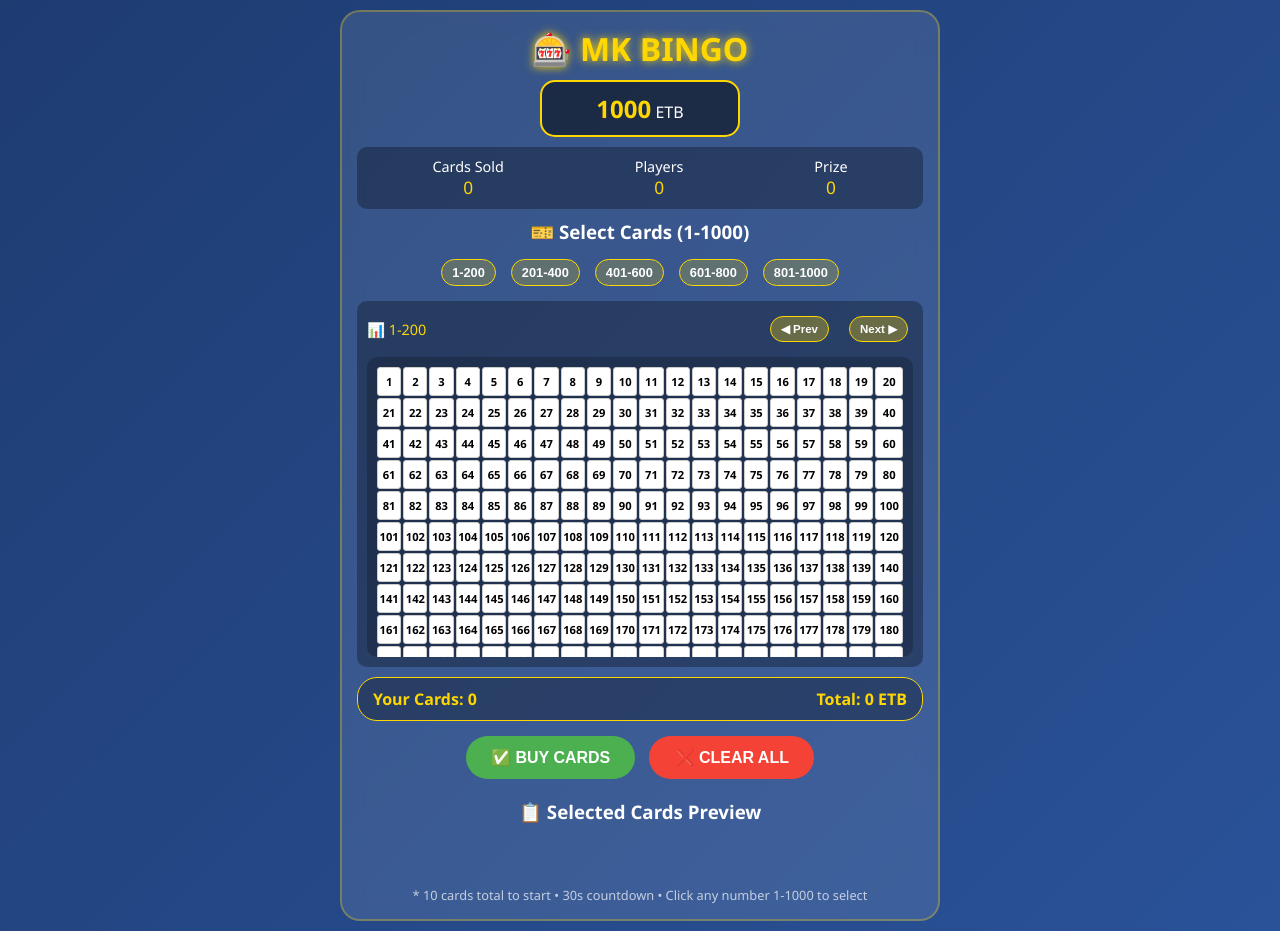
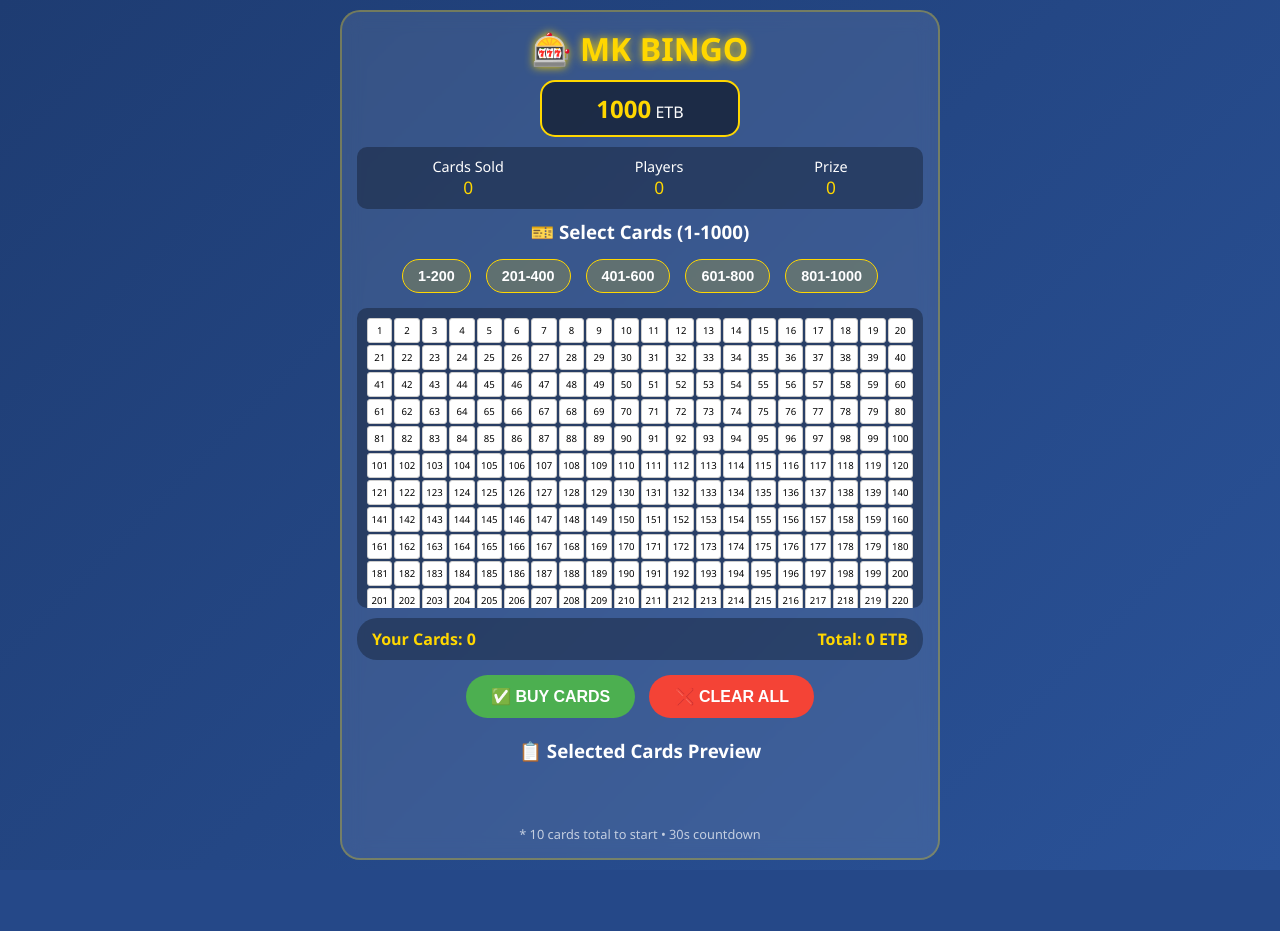
Before and after one commit to suedawel900-collab/Testbingo, a Flask app: page / in a window 1280 px wide. After the commit the page ends 870 px from the top, so only its background shows below. Run offline with Flask 3, Linux system fonts and the light colour scheme.

Commit message:
Update index.html

```diff
--- a/templates/index.html
+++ b/templates/index.html
@@ -3,7 +3,7 @@
 <head>
     <meta charset="UTF-8">
     <meta name="viewport" content="width=device-width, initial-scale=1.0, maximum-scale=1.0, user-scalable=no">
-    <title>MK BINGO - 1000 Cards</title>
+    <title>MK BINGO - Game</title>
     <style>
         * {
             box-sizing: border-box;
@@ -74,79 +74,55 @@
             color: gold;
         }
 
-        /* ===== CARD SELECTION GRID - 1000 CARDS ===== */
-        .selection-container {
+        /* Range Selector */
+        .range-selector {
+            display: flex;
+            gap: 5px;
+            margin: 10px 0;
+            flex-wrap: wrap;
+            justify-content: center;
+        }
+
+        .range-btn {
+            padding: 8px 15px;
+            font-size: 0.9em;
+            background: rgba(255,215,0,0.2);
+            border: 1px solid gold;
+            border-radius: 20px;
+            color: white;
+            cursor: pointer;
+        }
+
+        .range-btn:hover {
+            background: gold;
+            color: black;
+        }
+
+        /* Card Grid */
+        .grid-container {
             background: rgba(0,0,0,0.3);
             border-radius: 10px;
             padding: 10px;
             margin: 10px 0;
-        }
-
-        .grid-header {
-            display: flex;
-            justify-content: space-between;
-            align-items: center;
-            margin-bottom: 10px;
-            font-size: 0.9em;
-            color: gold;
-        }
-
-        .grid-controls {
-            display: flex;
-            gap: 10px;
-        }
-
-        .grid-controls button {
-            padding: 5px 10px;
-            font-size: 0.8em;
-            background: rgba(255,215,0,0.3);
-            border: 1px solid gold;
+            max-height: 300px;
+            overflow-y: auto;
         }
 
         #grid {
             display: grid;
-            grid-template-columns: repeat(20, 1fr); /* 20 columns for 1000 cards (20x50) */
+            grid-template-columns: repeat(20, 1fr);
             gap: 2px;
-            max-height: 300px;
-            overflow-y: auto;
-            padding: 10px;
-            background: rgba(0,0,0,0.2);
-            border-radius: 10px;
-            scrollbar-width: thin;
-            scrollbar-color: gold #333;
-        }
-
-        #grid::-webkit-scrollbar {
-            width: 8px;
-        }
-
-        #grid::-webkit-scrollbar-track {
-            background: #333;
-            border-radius: 4px;
-        }
-
-        #grid::-webkit-scrollbar-thumb {
-            background: gold;
-            border-radius: 4px;
         }
 
         .box {
             background: white;
             color: black;
-            padding: 6px 0;
+            padding: 5px 0;
             border-radius: 3px;
-            font-size: 0.7em;
+            font-size: 0.6em;
             text-align: center;
             cursor: pointer;
-            transition: all 0.2s;
             border: 1px solid #ccc;
-            font-weight: bold;
-        }
-
-        .box:hover {
-            background: gold;
-            transform: scale(1.1);
-            z-index: 10;
         }
 
         .box.selected {
@@ -164,7 +140,6 @@
             border-radius: 20px;
             margin: 10px 0;
             font-size: 1em;
-            border: 1px solid gold;
         }
 
         .summary-bar span {
@@ -381,29 +333,6 @@
             font-size: 0.8em;
             color: rgba(255,255,255,0.7);
             margin-top: 10px;
-        }
-
-        /* Range Selector */
-        .range-selector {
-            display: flex;
-            gap: 5px;
-            margin: 10px 0;
-            flex-wrap: wrap;
-            justify-content: center;
-        }
-
-        .range-btn {
-            padding: 5px 10px;
-            font-size: 0.8em;
-            background: rgba(255,215,0,0.2);
-            border: 1px solid gold;
-            border-radius: 15px;
-            color: white;
-        }
-
-        .range-btn.active {
-            background: gold;
-            color: black;
         }
     </style>
 </head>
@@ -436,18 +365,11 @@
         <div id="selectPage">
             <h3 style="text-align: center;">🎫 Select Cards (1-1000)</h3>
 
-            <!-- Range selector for easy navigation -->
+            <!-- Range Selector -->
             <div class="range-selector" id="rangeSelector"></div>
 
-            <!-- Card Grid - 1000 Cards -->
-            <div class="selection-container">
-                <div class="grid-header">
-                    <span>📊 <span id="visibleRange">1-200</span></span>
-                    <div class="grid-controls">
-                        <button onclick="scrollGrid(-200)">◀ Prev</button>
-                        <button onclick="scrollGrid(200)">Next ▶</button>
-                    </div>
-                </div>
+            <!-- Card Grid -->
+            <div class="grid-container">
                 <div id="grid"></div>
             </div>
 
@@ -526,11 +445,6 @@
             cardPrice: 10,
             minCardsToStart: 10
         };
-        let sessionInfo = {
-            totalCardsSold: 0,
-            totalPlayers: 0,
-            prizePool: 0
-        };
 
         let gameTimer = null;
         let callInterval = null;
@@ -545,8 +459,7 @@
         window.onload = function() {
             createNumberGrid();
             createRangeSelector();
-            checkGameSession();
-            setInterval(checkGameSession, 5000);
+            updateSummary();
         };
 
         // ==================== CREATE RANGE SELECTOR ====================
@@ -567,12 +480,6 @@
                 btn.onclick = () => scrollToRange(range.start);
                 selector.appendChild(btn);
             });
-        }
-
-        // ==================== SCROLL GRID ====================
-        function scrollGrid(offset) {
-            let grid = document.getElementById("grid");
-            grid.scrollTop += offset;
         }
 
         function scrollToRange(start) {
@@ -678,11 +585,11 @@
 
             let count = 0;
             for (let cardNum in selectedCards) {
-                if (count++ >= 5) break; // Show up to 5 previews
+                if (count++ >= 5) break;
 
                 let card = selectedCards[cardNum];
                 let div = document.createElement("div");
-                div.className = "previewCard";
+                div.className = "preview-card";
 
                 let title = document.createElement("h4");
                 title.innerText = `Card #${cardNum}`;
@@ -721,21 +628,6 @@
             document.getElementById("totalPrice").innerText = total;
         }
 
-        // ==================== CHECK GAME SESSION ====================
-        async function checkGameSession() {
-            try {
-                let response = await fetch(`${API_URL}/api/game/session`);
-                let data = await response.json();
-                if (data.success) {
-                    document.getElementById('totalCardsSold').innerText = data.total_cards_sold;
-                    document.getElementById('totalPlayers').innerText = data.total_players;
-                    document.getElementById('prizePool').innerText = data.prize_pool;
-                }
-            } catch (e) {
-                console.log('Session check failed');
-            }
-        }
-
         // ==================== CONFIRM CARDS ====================
         async function confirmCards() {
             let count = Object.keys(selectedCards).length;
@@ -756,42 +648,18 @@
                 return;
             }
 
-            try {
-                let response = await fetch(`${API_URL}/api/game/purchase`, {
-                    method: 'POST',
-                    headers: {'Content-Type': 'application/json'},
-                    body: JSON.stringify({
-                        user_id: userId,
-                        cards_bought: count,
-                        total_paid: total
-                    })
-                });
+            // Update balance
+            playerBalance -= total;
+            document.getElementById("playerBalance").innerText = playerBalance;
 
-                let data = await response.json();
+            // Save cards for game
+            currentGameCards = { ...selectedCards };
 
-                if (data.success) {
-                    playerBalance = data.new_balance;
-                    document.getElementById("playerBalance").innerText = playerBalance;
+            alert(`✅ ${count} cards purchased!`);
 
-                    // Save cards for game
-                    currentGameCards = { ...selectedCards };
-
-                    alert(`✅ ${count} cards purchased!`);
-
-                    // Clear selection
-                    selectedCards = {};
-                    document.querySelectorAll(".box").forEach(b => b.classList.remove("selected"));
-                    updatePreview();
-                    updateSummary();
-
-                    // Show countdown if game is ready
-                    if (data.game_ready) {
-                        showCountdownPage();
-                    }
-                }
-            } catch (error) {
-                alert('Error processing purchase');
-            }
+            // Show game page immediately for testing
+            // In production, you'd wait for 10 total cards
+            showGamePage();
         }
 
         // ==================== CANCEL SELECTION ====================
@@ -806,44 +674,13 @@
             }
         }
 
-        // ==================== SHOW COUNTDOWN ====================
-        function showCountdownPage() {
+        // ==================== SHOW GAME PAGE ====================
+        function showGamePage() {
             document.getElementById("selectPage").style.display = "none";
-            document.getElementById("countdownPage").style.display = "block";
+            document.getElementById("countdownPage").style.display = "none";
+            document.getElementById("gamePage").style.display = "block";
 
-            document.getElementById('finalCardsSold').innerText = sessionInfo.totalCardsSold;
-            document.getElementById('finalPlayers').innerText = sessionInfo.totalPlayers;
-
-            startCountdown();
-        }
-
-        // ==================== START COUNTDOWN ====================
-        function startCountdown() {
-            countdownValue = 30;
-            document.getElementById('countdownNumber').innerText = countdownValue;
-
-            countdownInterval = setInterval(() => {
-                countdownValue--;
-                document.getElementById('countdownNumber').innerText = countdownValue;
-
-                if (countdownValue <= 10) {
-                    document.getElementById('countdownNumber').style.animation = 'pulse 0.5s infinite';
-                }
-
-                if (countdownValue <= 0) {
-                    clearInterval(countdownInterval);
-                    startGame();
-                }
-            }, 1000);
-        }
-
-        // ==================== START GAME ====================
-        function startGame() {
             gameStarted = true;
-
-            document.getElementById('countdownPage').style.display = 'none';
-            document.getElementById('gamePage').style.display = 'block';
-
             gameSettings.isGameActive = true;
 
             startTimer();
@@ -919,6 +755,7 @@
             gameSettings.isGameActive = false;
             gameSettings.calledNumbers = [];
             gameSettings.winners = [];
+            document.getElementById('numbersList').innerHTML = '';
         }
 
         // ==================== START NUMBER CALLS ====================
@@ -975,14 +812,8 @@
                 bingoButtonEnabled = false;
                 gameSettings.isGameActive = false;
                 clearInterval(callInterval);
-
-                // Show winners
-                let winners = document.getElementById("winnersDisplay");
-                winners.style.display = "block";
-                winners.innerHTML = "<h3>🏆 WINNER!</h3><p>Congratulations! You won!</p>";
             } else {
                 alert("❌ FALSE BINGO! You're out!");
-                // Remove player's cards
                 currentGameCards = {};
                 showGameCards();
                 document.getElementById('bingoBtn').disabled = true;
```
Also changed, not shown: other parts of templates/index.html (+11 -38 lines).
